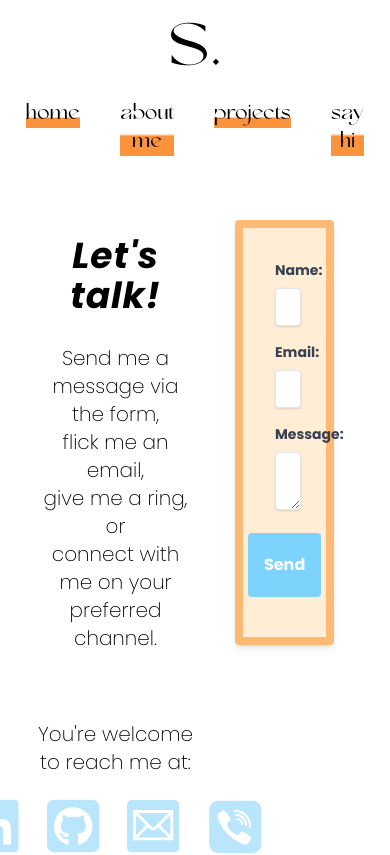
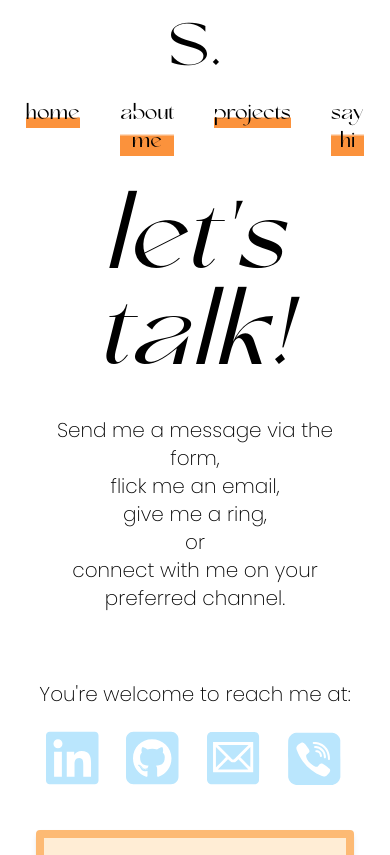
Before and after one commit to sarahhlandis/portfolio-react, a React (Vite) app: page /connect in a window 390 px wide. Shown: the top 855 px of the page. Built offline with nearby package versions, Linux system fonts and the light colour scheme; a web font is replaced by a local one.

Commit message:
feat![Connect]: responsive styling for Connect page. Attempted deployment to Netlify, build failed - changed all import paths.

```diff
--- a/src/components/HomeNav.jsx
+++ b/src/components/HomeNav.jsx
@@ -1,6 +1,6 @@
 import { NavLink } from "react-router-dom";
 import { useLocation } from 'react-router-dom';
-import { NavigationLinks } from "/src/components/NavLinks";
+import { NavigationLinks } from "../components/NavLinks";
 
 // NAV FOR WHEN ON ANY PAGE EXCEPT HOME (able to return home from this nav)
 
--- a/src/components/MainNav.jsx
+++ b/src/components/MainNav.jsx
@@ -2,7 +2,7 @@ import '../fonts/Anabele.otf';
 import '../fonts/Anabele.ttf';
 import { HomeNav } from './HomeNav';
 import { useLocation } from 'react-router-dom';
-import { Header } from '/src/components/header';
+import { Header } from '../components/Header';
 
 // HEADER COMPONENT INCL. NAVLINKS
 // FOR WHEN ON ANY PAGE EXCEPT HOME
--- a/src/components/ProjectList.jsx
+++ b/src/components/ProjectList.jsx
@@ -1,6 +1,6 @@
 import React from "react";
 import { Link } from "react-router-dom";
-import projects from "/src/assets/projectData";
+import projects from "../assets/projectData";
 
 
 const ProjectList = () => {
--- a/src/pages/Connect.jsx
+++ b/src/pages/Connect.jsx
@@ -1,34 +1,182 @@
+// import React, { useRef, useState, useEffect } from 'react';
+// import emailjs from '@emailjs/browser';
+// import { FontAwesomeIcon } from '@fortawesome/react-fontawesome';
+// import { faLinkedin, faGithubSquare } from '@fortawesome/free-brands-svg-icons';
+// import EmailIcon from '/src/assets/icons/EmailIcon';
+// import MobileIcon from '/src/assets/icons/MobileIcon';
+// import { ColorRise } from '/src/components/ColorRise';
+
+// export function Connect() {
+
+
+//   const form = useRef();
+//   const [emailSent, setEmailSent] = useState(false);
+
+//   const sendEmail = (e) => {
+//     e.preventDefault();
+
+//     emailjs.sendForm(
+//         import.meta.env.VITE_APP_SERVICE_ID,
+//         import.meta.env.VITE_APP_TEMPLATE_ID,
+//         form.current,
+//         import.meta.env.VITE_APP_PUBLIC_KEY_ID
+//       )
+//       .then(
+//         (result) => {
+//           console.log(result.text);
+//           // alert('Email successfully sent!');
+//           setEmailSent(true);
+//           form.current.reset();
+//         }
+//       )
+//       .catch((error) => {
+//         console.log(error.text);
+//         alert('Failed to send email. Please try again!');
+//       });
+//   };
+
+//   return (
+//     <div className="flex flex-col md:flex-row">
+//       <ColorRise />
+//       <div
+//       data-aos="fade-right" data-aos-easing="ease-in-out"
+//       className='w-1/2 font-poppins font-extralight text-xl justify-center pt-20'
+//       >
+//         <div className="text-center">
+//           <p className='font-bold italic text-4xl tracking-wide'>Let&#39;s talk! </p>
+//           <p>
+//             <br/>Send me a message via the form,
+//             <br />flick me an email,
+//             <br />give me a ring,
+//             <br />or <br />
+//             connect with me on your preferred channel.
+//           </p>
+//         </div>
+//         <div className="text-center pt-10">
+//           <p><br />You&#39;re welcome to reach me at:</p>
+//           <div className='flex justify-center pt-5'>
+//             <a
+//               href="https://www.linkedin.com/in/sarahhlandis/"
+//               target="_blank"
+//               rel="noopener noreferrer"
+//               className="text-6xl hover:scale-125 ease-out duration-200">
+//                 <FontAwesomeIcon icon={faLinkedin} style={{ color: "#BAE6FD" }} />
+//             </a>
+//             <a
+//               href="https://github.com/sarahhlandis"
+//               target="_blank"
+//               rel="noopener noreferrer"
+//               className="text-6xl pl-7 hover:scale-125 ease-out duration-200">
+//               <FontAwesomeIcon icon={faGithubSquare} style={{ color: "#BAE6FD" }} />
+//             </a>
+//             <a
+//               href={`mailto:${import.meta.env.VITE_APP_EMAIL}`}
+//               // target="_blank"
+//               rel="noopener noreferrer"
+//               className="pl-7 mt-1 hover:scale-125 ease-out duration-200">
+//               <EmailIcon />
+//             </a>
+//             <MobileIcon />
+//           </div>
+//         </div>
+//       </div>
+//       {!emailSent ? (
+//         <div
+//         data-aos="fade-left" data-aos-easing="ease-in-out"
+//         className="w-full md:w-1/2 mx-auto font-poppins pt-16 pl-10">
+//           <form
+//             ref={form}
+//             onSubmit={sendEmail}
+//             className="bg-orange-100 border-8 solid border-orange-300 shadow-md rounded px-8 pt-8 pb-10 mb-4 w-10/12"
+//           >
+//             <div className="mb-4">
+//               <label className="block text-gray-700 text-sm font-bold mb-2" htmlFor="name">
+//                 Name:
+//               </label>
+//               <input
+//                 className="shadow appearance-none border rounded w-full py-2 px-3 text-gray-700 leading-tight focus:outline-none focus:shadow-outline"
+//                 id="name"
+//                 type="text"
+//                 name="user_name"
+//                 required
+//               />
+//             </div>
+//             <div className="mb-4">
+//               <label className="block text-gray-700 text-sm font-bold mb-2" htmlFor="email">
+//                 Email:
+//               </label>
+//               <input
+//                 className="shadow appearance-none border rounded w-full py-2 px-3 text-gray-700 leading-tight focus:outline-none focus:shadow-outline"
+//                 id="email"
+//                 type="email"
+//                 name="user_email"
+//                 required
+//               />
+//             </div>
+//             <div className="mb-4">
+//               <label className="block text-gray-700 text-sm font-bold mb-2" htmlFor="message">
+//                 Message:
+//               </label>
+//               <textarea
+//                 className="shadow appearance-none border rounded w-full py-2 px-3 text-gray-700 leading-tight focus:outline-none focus:shadow-outline"
+//                 id="message"
+//                 name="message"
+//                 required
+//               ></textarea>
+//             </div>
+//             <div className="flex items-center justify-center">
+//               <input
+//                 className="bg-sky-300 hover:bg-sky-400 hover:scale-105 ease-out duration-200 text-white font-bold py-2 px-4 rounded focus:outline-none focus:shadow-outline w-96 h-16"
+//                 type="submit"
+//                 value="Send"
+//               />
+//             </div>
+//           </form>
+//       </div> )
+//        : (
+//         <div className="flex justify-center h-100 w-1/2 pt-10">
+//           <section className="flex text-xl font-poppins font-extralight pt-10 text-center items-center">
+//             <p>
+//               Thank you -
+//               Your email was successfully sent.
+//               <br/>
+//               I&#39;ll be in touch shortly!<br/>
+//             <p className='flex text-center justify-center pt-5 font-semibold text-2xl italic tracking-wide'>Speak soon...</p>
+//             </p>
+//           </section>
+//         </div>
+//       )}
+//     </div>
+//   );
+// }
 import React, { useRef, useState, useEffect } from 'react';
-import emailjs from '@emailjs/browser';
+import emailjs from 'emailjs-com';
 import { FontAwesomeIcon } from '@fortawesome/react-fontawesome';
 import { faLinkedin, faGithubSquare } from '@fortawesome/free-brands-svg-icons';
-import EmailIcon from '/src/assets/icons/EmailIcon';
-import MobileIcon from '/src/assets/icons/MobileIcon';
-import { ColorRise } from '/src/components/ColorRise';
+import EmailIcon from '../assets/icons/EmailIcon';
+import MobileIcon from '../assets/icons/MobileIcon';
+import { ColorRise } from '../components/ColorRise';
 
 export function Connect() {
-
-
   const form = useRef();
   const [emailSent, setEmailSent] = useState(false);
 
   const sendEmail = (e) => {
     e.preventDefault();
 
-    emailjs.sendForm(
+    emailjs
+      .sendForm(
         import.meta.env.VITE_APP_SERVICE_ID,
         import.meta.env.VITE_APP_TEMPLATE_ID,
         form.current,
         import.meta.env.VITE_APP_PUBLIC_KEY_ID
       )
-      .then(
-        (result) => {
-          console.log(result.text);
-          // alert('Email successfully sent!');
-          setEmailSent(true);
-          form.current.reset();
-        }
-      )
+      .then((result) => {
+        console.log(result.text);
+        // alert('Email successfully sent!');
+        setEmailSent(true);
+        form.current.reset();
+      })
       .catch((error) => {
         console.log(error.text);
         alert('Failed to send email. Please try again!');
@@ -36,44 +184,50 @@ export function Connect() {
   };
 
   return (
-    <div className="flex">
+    <div className="flex flex-col lg:flex-row">
       <ColorRise />
       <div
-      data-aos="fade-right" data-aos-easing="ease-in-out"
-      className='w-1/2 font-poppins font-extralight text-xl justify-center pt-20'
+        data-aos="fade-in"
+        data-aos-easing="ease-in-out"
+        className="w-full lg:w-1/2 font-poppins font-extralight text-xl justify-center pt-10"
       >
         <div className="text-center">
-          <p className='font-bold italic text-4xl tracking-wide'>Let&#39;s talk! </p>
+          <p className="font-Anabele italic text-8xl tracking-wide">let&#39;s talk! </p>
           <p>
-            <br/>Send me a message via the form,
+            <br />Send me a message via the form,
             <br />flick me an email,
             <br />give me a ring,
             <br />or <br />
             connect with me on your preferred channel.
           </p>
         </div>
-        <div className="text-center pt-10">
-          <p><br />You&#39;re welcome to reach me at:</p>
-          <div className='flex justify-center pt-5'>
+        <div className="text-center pt-10 pb-10">
+          <p>
+            <br />You&#39;re welcome to reach me at:
+          </p>
+          <div className="flex justify-center pt-5">
             <a
               href="https://www.linkedin.com/in/sarahhlandis/"
               target="_blank"
               rel="noopener noreferrer"
-              className="text-6xl hover:scale-125 ease-out duration-200">
-                <FontAwesomeIcon icon={faLinkedin} style={{ color: "#BAE6FD" }} />
+              className="text-6xl hover:scale-125 ease-out duration-200"
+            >
+              <FontAwesomeIcon icon={faLinkedin} style={{ color: '#BAE6FD' }} />
             </a>
             <a
               href="https://github.com/sarahhlandis"
               target="_blank"
               rel="noopener noreferrer"
-              className="text-6xl pl-7 hover:scale-125 ease-out duration-200">
-              <FontAwesomeIcon icon={faGithubSquare} style={{ color: "#BAE6FD" }} />
+              className="text-6xl pl-7 hover:scale-125 ease-out duration-200"
+            >
+              <FontAwesomeIcon icon={faGithubSquare} style={{ color: '#BAE6FD' }} />
             </a>
             <a
               href={`mailto:${import.meta.env.VITE_APP_EMAIL}`}
               // target="_blank"
               rel="noopener noreferrer"
-              className="pl-7 mt-1 hover:scale-125 ease-out duration-200">
+              className="pl-7 mt-1 hover:scale-125 ease-out duration-200"
+            >
               <EmailIcon />
             </a>
             <MobileIcon />
@@ -82,12 +236,14 @@ export function Connect() {
       </div>
       {!emailSent ? (
         <div
-        data-aos="fade-left" data-aos-easing="ease-in-out"
-        className="w-1/2 mx-auto font-poppins pt-16 pl-10">
+          data-aos="fade-in"
+          data-aos-easing="ease-in-out"
+          className="w-full lg:w-1/2 mx-auto font-poppins md:pt-16 md:pl-10"
+        >
           <form
             ref={form}
             onSubmit={sendEmail}
-            className="bg-orange-100 border-8 solid border-orange-300 shadow-md rounded px-8 pt-8 pb-10 mb-4 w-10/12"
+            className="bg-orange-100 border-8 solid border-orange-300 shadow-md rounded px-8 pt-8 pb-10 mb-4 md:w-full xl:w-4/5"
           >
             <div className="mb-4">
               <label className="block text-gray-700 text-sm font-bold mb-2" htmlFor="name">
@@ -132,16 +288,19 @@ export function Connect() {
               />
             </div>
           </form>
-      </div> )
-       : (
-        <div className="flex justify-center h-100 w-1/2 pt-10">
+        </div>
+      ) : (
+        <div className="flex justify-center h-100 w-full pt-10">
           <section className="flex text-xl font-poppins font-extralight pt-10 text-center items-center">
             <p>
               Thank you -
               Your email was successfully sent.
-              <br/>
-              I&#39;ll be in touch shortly!<br/>
-            <p className='flex text-center justify-center pt-5 font-semibold text-2xl italic tracking-wide'>Speak soon...</p>
+              <br />
+              I&#39;ll be in touch shortly!
+              <br />
+              <p className="flex text-center justify-center pt-5 font-semibold text-2xl italic tracking-wide">
+                Speak soon...
+              </p>
             </p>
           </section>
         </div>
--- a/src/pages/Home.jsx
+++ b/src/pages/Home.jsx
@@ -1,7 +1,7 @@
-import { NavigationLinks } from '/src/components/NavLinks';
-import { Header } from '/src/components/header';
+import { NavigationLinks } from '../components/NavLinks';
 import "aos/dist/aos.css";
-import { Footer } from '/src/components/Footer';
+import { Footer } from '../components/Footer';
+import { Header } from '../components/Header';
 
 export function Home() {
 
--- a/src/pages/PageLayout.jsx
+++ b/src/pages/PageLayout.jsx
@@ -1,5 +1,5 @@
-import { MainNav } from "/src/components/MainNav";
-import { Footer } from "/src/components/Footer";
+import { MainNav } from "../components/MainNav";
+import { Footer } from "../components/Footer";
 import { Outlet } from "react-router-dom";
 
 
--- a/src/pages/Projects.jsx
+++ b/src/pages/Projects.jsx
@@ -1,6 +1,6 @@
 import React, {useEffect} from "react";
-import ProjectList from "/src/components/ProjectList";
-import { ColorRise } from "/src/components/ColorRise";
+import ProjectList from "../components/ProjectList";
+import { ColorRise } from "../components/ColorRise";
 
 export function Projects() {
 
--- a/src/pages/SoloProject.jsx
+++ b/src/pages/SoloProject.jsx
@@ -1,8 +1,8 @@
 import React, { useEffect } from "react";
 import { useParams, Link } from "react-router-dom";
-import projects from "/src/assets/projectData";
-import { LeftArrow } from "/src/assets/nav_arrows/LeftArrow";
-import { RightArrow } from "/src/assets/nav_arrows/RightArrow";
+import projects from "../assets/projectData";
+import { LeftArrow } from "../assets/nav_arrows/LeftArrow";
+import { RightArrow } from "../assets/nav_arrows/RightArrow";
 
 export function SoloProject() {
 
```
Also changed, not shown: src/App.jsx (+6 -6 lines), src/pages/About.jsx (+5 -5 lines).
